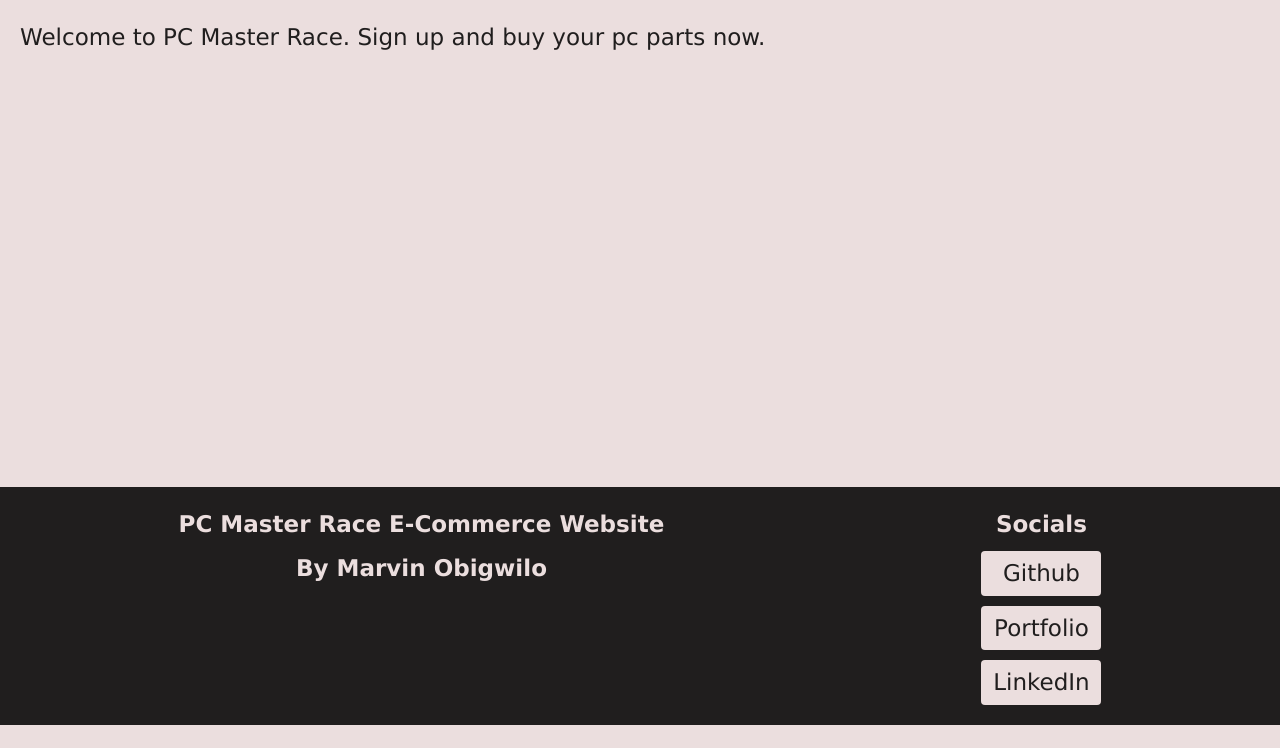
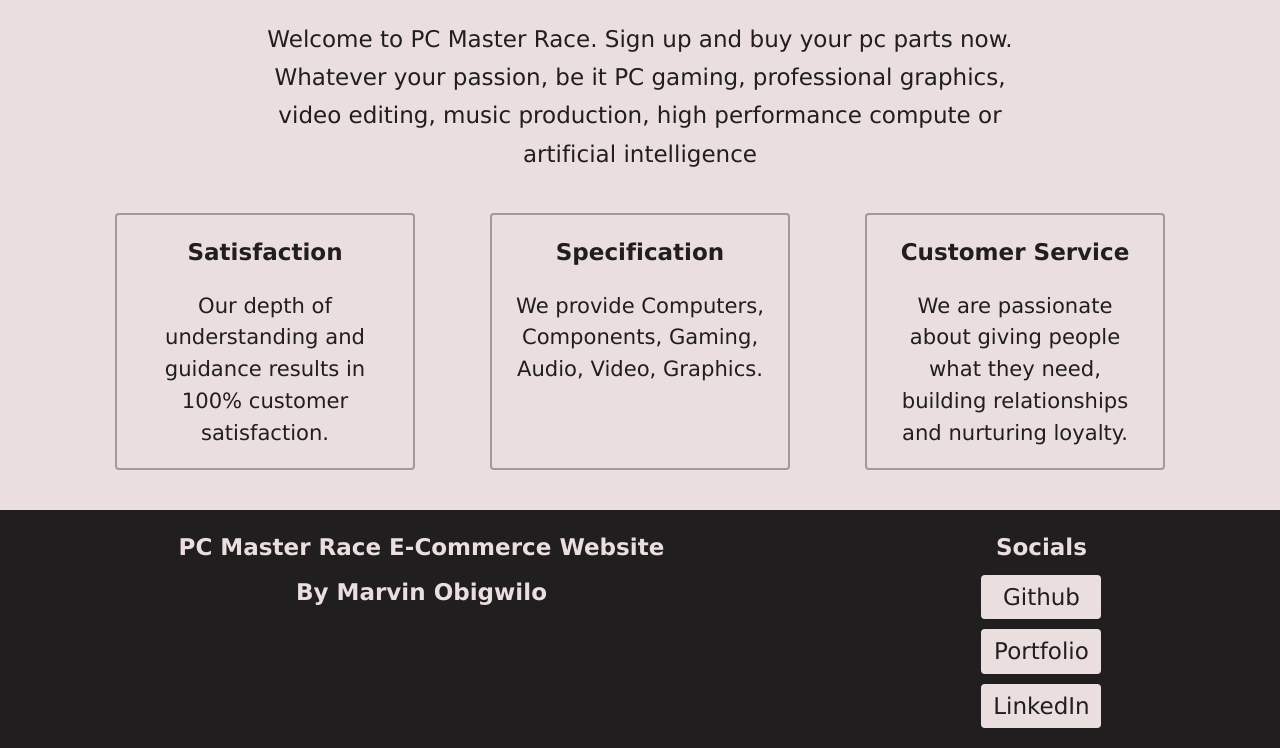
Before and after one commit to marvinobig/pcmasterrace, a PHP site: page / in a window 1280 px wide. Shown: the part 75-823 px from the top of the page. Before the commit the page ends 800 px from the top, so only its background shows below. Run offline with PHP 8.4, Linux system fonts and the light colour scheme; the visitor is signed in with stand-in values (Sample User, id 1).

Commit message:
style home page

```diff
--- a/index.php
+++ b/index.php
@@ -21,10 +21,32 @@
         </div>
     </nav>
 
-    <main>
+    <main class="home">
         <p class="welcome">
-            Welcome to PC Master Race. Sign up and buy your pc parts now.
+            Welcome to PC Master Race. Sign up and buy your pc parts now. Whatever your passion, be it PC gaming,
+            professional graphics, video editing, music production, high performance compute or artificial intelligence
         </p>
+
+        <section class="site-info">
+            <div class="site-info-card">
+                <h2>Satisfaction</h2>
+                <p>
+                    Our depth of understanding and guidance results in 100% customer satisfaction.
+                </p>
+            </div>
+            <div class="site-info-card">
+                <h2>Specification</h2>
+                <p>
+                    We provide Computers, Components, Gaming, Audio, Video, Graphics.
+                </p>
+            </div>
+            <div class="site-info-card">
+                <h2>Customer Service</h2>
+                <p>
+                    We are passionate about giving people what they need, building relationships and nurturing loyalty.
+                </p>
+            </div>
+        </section>
 
     </main>
 
--- a/static/css/style.css
+++ b/static/css/style.css
@@ -190,7 +190,7 @@ textarea:focus {
     transition: var(--transition);
 }
 
-.products, .basket {
+.products, .basket, .home {
     display: flex;
     flex-direction: column;
     align-items: center;
@@ -371,6 +371,40 @@ textarea:focus {
     max-width: 600px;
 }
 
+.welcome {
+    text-align: center;
+    width: 800px;
+    line-height: 2rem;
+}
+
+.site-info {
+    display: flex;
+    justify-content: space-evenly;
+    padding: 20px;
+    width: 100%;
+}
+
+.site-info-card {
+    display: flex;
+    flex-direction: column;
+    gap: 20px;
+    text-align: center;
+    width: 300px;
+    padding: 20px;
+    border: var(--border-size) solid var(--border-color);
+    border-radius: var(--border-radius);
+    transition: var(--transition);
+}
+
+.site-info-card p {
+    font-size: 1.1rem;
+}
+
+.site-info-card:hover {
+    transition: var(--transition);
+    box-shadow: var(--box-shadow);
+}
+
 @media only screen and (max-width:720px) {
     .product-card-container {
         flex-direction: column;
```
